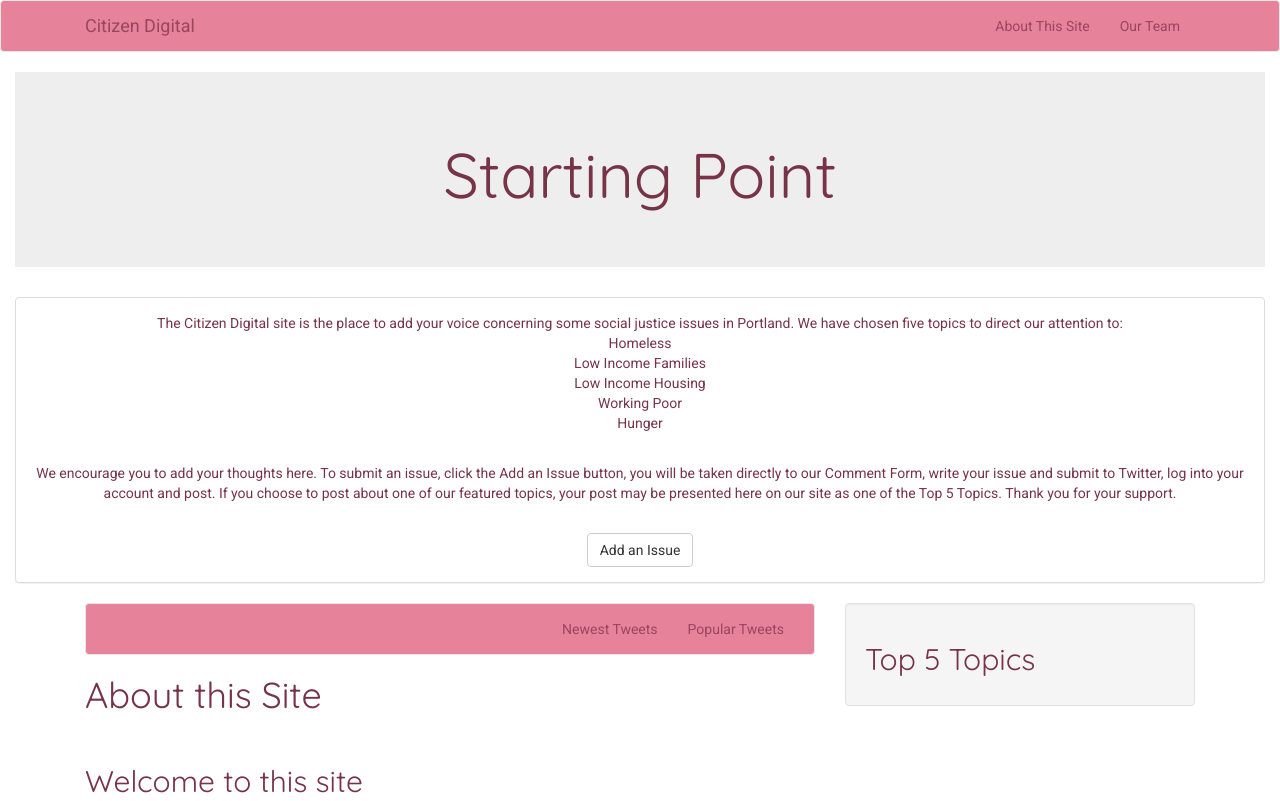
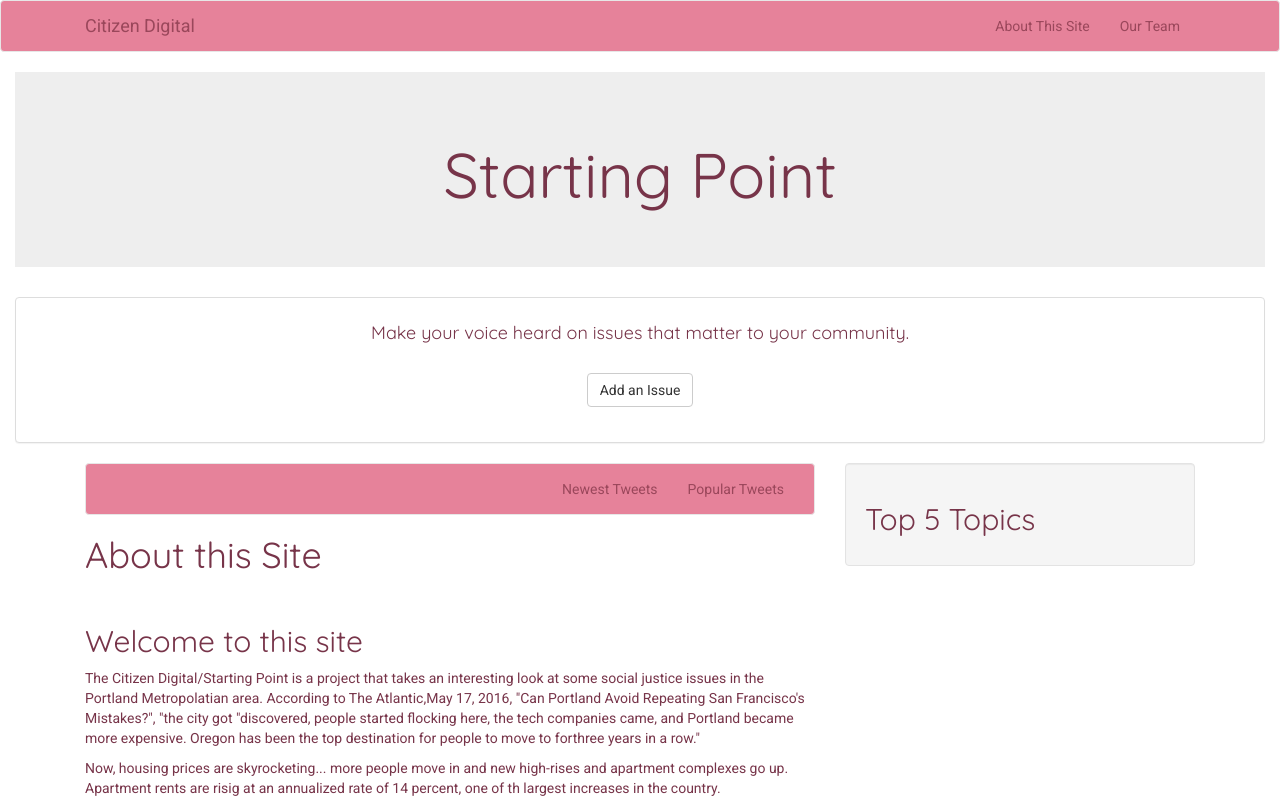
Before and after one commit to citizendigital/startingpoint, a website: page index.html in a window 1280 px wide. Shown: the top 801 px of the page. Drawn offline with Linux system fonts and the light colour scheme.

Commit message:
Commented out paragraph text to better feature site functionality

```diff
--- a/css/modules.css
+++ b/css/modules.css
@@ -12,4 +12,10 @@
 #issuesList {
     list-style-type: none;
     padding-left: 0;
+    display: flex;
+    justify-content: space-around;
 }
+
+#issueButton {
+    margin: 20px;
+}
--- a/index.html
+++ b/index.html
@@ -72,19 +72,16 @@
 
     <div class="panel panel-default">
         <div class="panel-body text-center">
-            <span> The Citizen Digital site is the place to add your voice concerning some social justice issues in Portland. We have chosen five topics to direct our attention to:</span>
-            <br/>
-            <ul id="issuesList">
+            <!-- <span> The Citizen Digital site is the place to add your voice concerning some social justice issues in Portland. We have chosen five topics to direct our attention to:</span> -->
+            <h4>Make your voice heard on issues that matter to your community.</h4>
+            <!-- <ul id="issuesList">
                 <li>Homeless</li>
                 <li>Low Income Families</li>
                 <li>Low Income Housing</li>
                 <li>Working Poor</li>
                 <li>Hunger</li>
-            </ul>
-            <br>
-            <p>We encourage you to add your thoughts here. To submit an issue, click the Add an Issue button, you will be taken directly to our Comment Form, write your issue and submit to Twitter, log into your account and post. If you choose to post about one of our featured topics, your post may be presented here on our site as one of the Top 5 Topics.
-          Thank you for your support.</p>
-            <br>
+            </ul> -->
+            <!-- <p>We encourage you to add your thoughts here. To submit an issue, click the Add an Issue button, you will be taken directly to our Comment Form, write your issue and submit to Twitter, log into your account and post. If you choose to post about one of our featured topics, your post may be presented here on our site as one of the Top 5 Topics. Thank you for your support.</p> -->
             <button type="button" class="btn btn-default" id="issueButton">Add an Issue</button>
         </div>
     </div>
```
